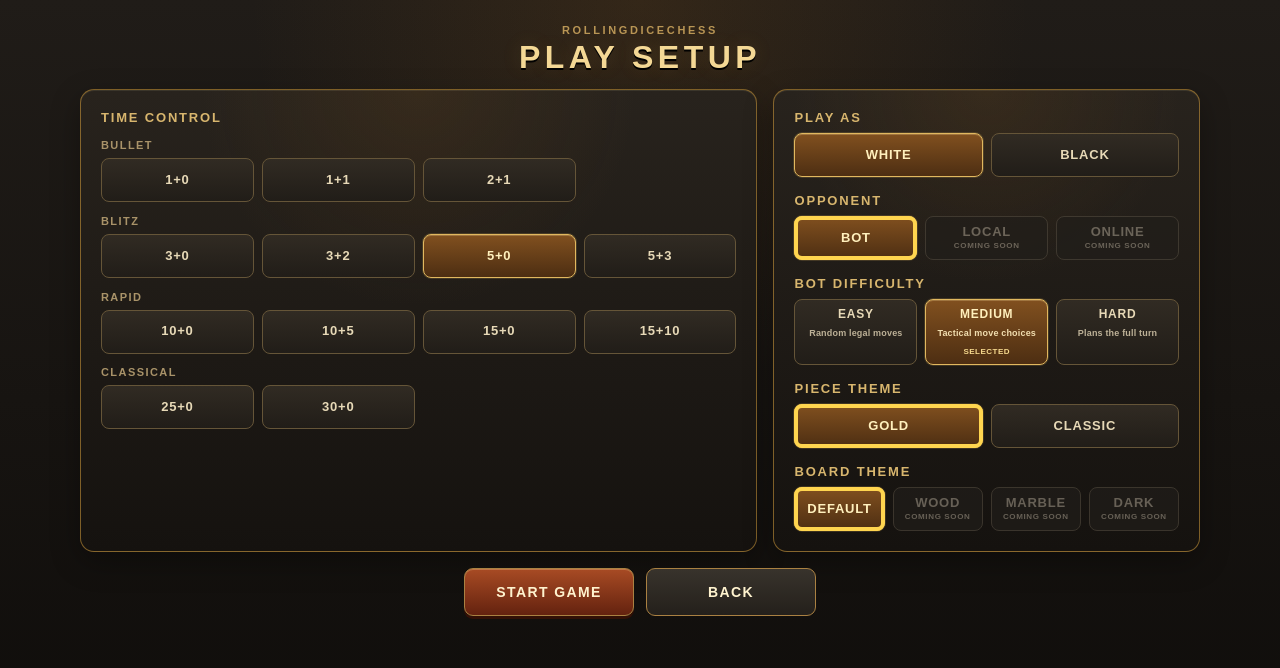
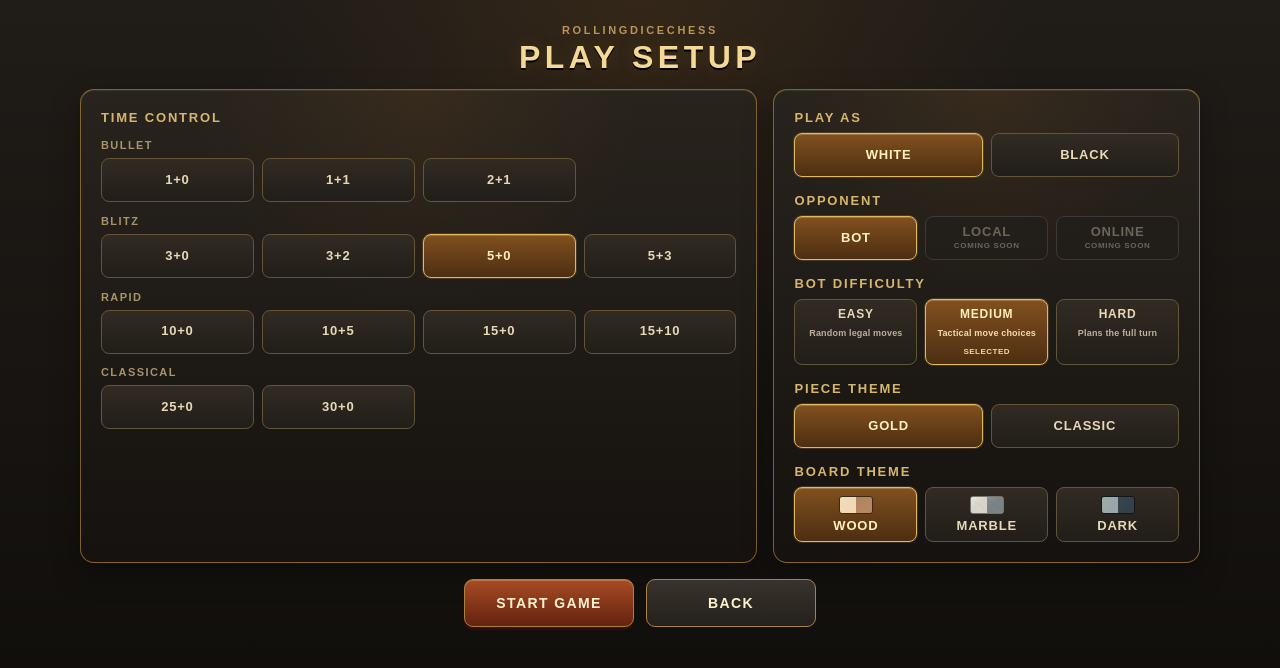
Before and after one commit to YigitSucuoglu/RollingDiceChess, a React (Vite) app: page /play in a window 1280 px wide. Shown: the top 668 px of the page. Built offline with nearby package versions, Linux system fonts and the light colour scheme.

Commit message:
v0.8.1 - Add board theme integration

```diff
--- a/src/components/Board/Board.css
+++ b/src/components/Board/Board.css
@@ -246,9 +246,13 @@
     grid-template-columns:repeat(8,1fr);
     grid-template-rows:repeat(8,1fr);
 
-    border:6px solid #3b2a1a;
+    border:6px solid var(--board-frame-border);
+    border-image:var(--board-frame) 1;
 
-    box-shadow:0 0 30px rgba(0,0,0,.5);
+    background:var(--board-background);
+    box-shadow:var(--board-shadow);
+    outline:2px solid color-mix(in srgb,var(--board-frame-border),#fff 14%);
+    outline-offset:-4px;
 }
 
 .square{
@@ -285,21 +289,21 @@
     left:4px;
 }
 
-.light .board-coordinate{
-    color:rgba(83,53,24,.78);
+.board .light .board-coordinate{
+    color:var(--board-coordinate-light);
 }
 
-.dark .board-coordinate{
-    color:rgba(255,235,195,.78);
+.board .dark .board-coordinate{
+    color:var(--board-coordinate-dark);
     text-shadow:0 1px 1px rgba(0,0,0,.28);
 }
 
 .light{
-    background:#f0d9b5;
+    background:var(--board-light-square);
 }
 
 .dark{
-    background:#b58863;
+    background:var(--board-dark-square);
 }
 
 .piece{
@@ -312,7 +316,7 @@
 
 .selected{
 
-    outline:4px solid #ffd54f;
+    outline:4px solid var(--board-selected);
 
     outline-offset:-4px;
 }
@@ -325,7 +329,7 @@
 
     border-radius:50%;
 
-    background:rgba(40,40,40,.45);
+    background:var(--board-move-dot);
 
     position:absolute;
 }
--- a/src/components/Board/Board.tsx
+++ b/src/components/Board/Board.tsx
@@ -9,6 +9,7 @@ import GameResultModal from "../GameResultModal/GameResultModal";
 import MoveHistoryPanel from "../MoveHistory/MoveHistoryPanel";
 import ChessClockPanel from "../ChessClock/ChessClockPanel";
 import type { ChessClockSnapshot } from "../../engine/ChessClock";
+import { BOARD_THEME_CATALOG } from "../../config/boardThemes";
 import { useNavigate } from "react-router-dom";
 
 const ROLLING_DURATION_MS = 1000;
@@ -75,6 +76,7 @@ function Board() {
     isTurnSkippedMessageVisible ||
     rollPhase !== "resolved";
   const moveHistory = game.moveHistory.getSnapshot();
+  const boardTheme = BOARD_THEME_CATALOG[game.setup.boardTheme];
 
   useEffect(
     () => game.subscribe(() => setRefresh((value) => value + 1)),
@@ -422,6 +424,8 @@ function Board() {
       <div
         aria-hidden={game.winner ? true : undefined}
         className="board"
+        data-board-theme={boardTheme.id}
+        style={boardTheme.style}
       >
         {squares}
       </div>
--- /dev/null
+++ b/src/config/boardThemes.ts
@@ -0,0 +1,99 @@
+import type { CSSProperties } from "react";
+import type { BoardTheme } from "../types/BoardTheme";
+
+export type BoardThemeStyle = CSSProperties & {
+  readonly "--board-background": string;
+  readonly "--board-coordinate-dark": string;
+  readonly "--board-coordinate-light": string;
+  readonly "--board-dark-square": string;
+  readonly "--board-frame": string;
+  readonly "--board-frame-border": string;
+  readonly "--board-light-square": string;
+  readonly "--board-move-dot": string;
+  readonly "--board-selected": string;
+  readonly "--board-shadow": string;
+};
+
+export interface BoardThemeDefinition {
+  readonly id: BoardTheme;
+  readonly label: string;
+  readonly style: BoardThemeStyle;
+}
+
+export const DEFAULT_BOARD_THEME: BoardTheme = "wood";
+
+export const BOARD_THEME_CATALOG: Readonly<
+  Record<BoardTheme, BoardThemeDefinition>
+> = {
+  wood: {
+    id: "wood",
+    label: "Wood",
+    style: {
+      "--board-background": "#6f4c2f",
+      "--board-coordinate-dark": "rgba(255,235,195,.82)",
+      "--board-coordinate-light": "rgba(83,53,24,.82)",
+      "--board-dark-square":
+        "linear-gradient(135deg,rgba(108,65,34,.09),transparent 58%),#b58863",
+      "--board-frame":
+        "linear-gradient(135deg,#4a321f 0%,#2f2117 52%,#4b3320 100%)",
+      "--board-frame-border": "#3b2a1a",
+      "--board-light-square":
+        "linear-gradient(135deg,rgba(255,255,255,.08),transparent 58%),#f0d9b5",
+      "--board-move-dot": "rgba(40,40,40,.48)",
+      "--board-selected": "#ffd54f",
+      "--board-shadow": "0 0 30px rgba(0,0,0,.5)",
+    },
+  },
+  marble: {
+    id: "marble",
+    label: "Marble",
+    style: {
+      "--board-background": "#a7a29a",
+      "--board-coordinate-dark": "rgba(245,242,232,.9)",
+      "--board-coordinate-light": "rgba(55,59,63,.82)",
+      "--board-dark-square":
+        "linear-gradient(145deg,rgba(255,255,255,.12),transparent 38%),linear-gradient(35deg,transparent 48%,rgba(48,53,57,.12) 50%,transparent 53%),#7b8386",
+      "--board-frame":
+        "linear-gradient(145deg,#dedbd2 0%,#9a9892 45%,#c9c6bd 100%)",
+      "--board-frame-border": "#77746e",
+      "--board-light-square":
+        "linear-gradient(145deg,rgba(255,255,255,.44),transparent 42%),linear-gradient(35deg,transparent 48%,rgba(102,105,105,.1) 50%,transparent 53%),#d8d5ca",
+      "--board-move-dot": "rgba(24,39,45,.54)",
+      "--board-selected": "#f0b429",
+      "--board-shadow": "0 0 30px rgba(0,0,0,.42)",
+    },
+  },
+  dark: {
+    id: "dark",
+    label: "Dark",
+    style: {
+      "--board-background": "#171b20",
+      "--board-coordinate-dark": "rgba(232,239,242,.88)",
+      "--board-coordinate-light": "rgba(35,42,47,.82)",
+      "--board-dark-square":
+        "linear-gradient(135deg,rgba(255,255,255,.025),transparent 60%),#35414a",
+      "--board-frame":
+        "linear-gradient(145deg,#303940 0%,#151a1e 55%,#252d33 100%)",
+      "--board-frame-border": "#11161a",
+      "--board-light-square":
+        "linear-gradient(135deg,rgba(255,255,255,.06),transparent 60%),#9aa6a8",
+      "--board-move-dot": "rgba(255,214,79,.62)",
+      "--board-selected": "#ffd54f",
+      "--board-shadow": "0 0 30px rgba(0,0,0,.62)",
+    },
+  },
+};
+
+export const SELECTABLE_BOARD_THEMES: readonly BoardThemeDefinition[] = [
+  BOARD_THEME_CATALOG.wood,
+  BOARD_THEME_CATALOG.marble,
+  BOARD_THEME_CATALOG.dark,
+];
+
+export function isBoardTheme(value: unknown): value is BoardTheme {
+  return value === "wood" || value === "marble" || value === "dark";
+}
+
+export function normalizeBoardTheme(value: unknown): BoardTheme {
+  return isBoardTheme(value) ? value : DEFAULT_BOARD_THEME;
+}
--- a/src/config/gameSetup.ts
+++ b/src/config/gameSetup.ts
@@ -8,6 +8,10 @@ import {
   DEFAULT_PIECE_THEME,
   normalizePieceTheme,
 } from "./pieceThemes";
+import {
+  DEFAULT_BOARD_THEME,
+  normalizeBoardTheme,
+} from "./boardThemes";
 
 export const TIME_CONTROL_CATEGORIES: readonly TimeControlCategory[] = [
   "bullet",
@@ -43,7 +47,7 @@ export function createDefaultGameSetup(): GameSetup {
     botColor: "black",
     opponentType: "bot",
     pieceTheme: DEFAULT_PIECE_THEME,
-    boardTheme: "default",
+    boardTheme: DEFAULT_BOARD_THEME,
     botDifficulty: "medium",
   };
 }
@@ -51,6 +55,7 @@ export function createDefaultGameSetup(): GameSetup {
 export function normalizeGameSetup(setup: GameSetupInput): GameSetup {
   return {
     ...setup,
+    boardTheme: normalizeBoardTheme(setup.boardTheme),
     botDifficulty: setup.botDifficulty ?? "medium",
     pieceTheme: normalizePieceTheme(setup.pieceTheme),
   };
--- a/src/pages/PlaySetupPage.tsx
+++ b/src/pages/PlaySetupPage.tsx
@@ -10,12 +10,16 @@ import {
   DEFAULT_PIECE_THEME,
   SELECTABLE_PIECE_THEMES,
 } from "../config/pieceThemes";
+import {
+  DEFAULT_BOARD_THEME,
+  SELECTABLE_BOARD_THEMES,
+} from "../config/boardThemes";
 import type { PieceColor } from "../types/Chess";
 import type { BotDifficulty, GameSetup } from "../types/GameSetup";
+import type { BoardTheme } from "../types/BoardTheme";
 import type { PieceTheme } from "../types/PieceTheme";
 import "../styles/PlaySetupPage.css";
 
-const COMING_SOON_BOARD_THEMES = ["Wood", "Marble", "Dark"] as const;
 const BOT_DIFFICULTY_OPTIONS: readonly {
   value: BotDifficulty;
   label: string;
@@ -42,6 +46,8 @@ function PlaySetupPage() {
     useState<BotDifficulty>("medium");
   const [pieceTheme, setPieceTheme] =
     useState<PieceTheme>(DEFAULT_PIECE_THEME);
+  const [boardTheme, setBoardTheme] =
+    useState<BoardTheme>(DEFAULT_BOARD_THEME);
 
   const startGame = () => {
     const timeControl = TIME_CONTROL_OPTIONS.find(
@@ -58,7 +64,7 @@ function PlaySetupPage() {
       botColor: playerColor === "white" ? "black" : "white",
       opponentType: "bot",
       pieceTheme,
-      boardTheme: "default",
+      boardTheme,
       botDifficulty,
     };
 
@@ -181,10 +187,25 @@ function PlaySetupPage() {
             <section aria-labelledby="board-theme-heading" className="setup-section">
               <h2 id="board-theme-heading">Board Theme</h2>
               <div className="setup-options board-theme-options">
-                <button aria-pressed="true" className="setup-choice selected" type="button">Default</button>
-                {COMING_SOON_BOARD_THEMES.map((theme) => (
-                  <button className="setup-choice" disabled key={theme} type="button">
-                    {theme}<ComingSoon />
+                {SELECTABLE_BOARD_THEMES.map((theme) => (
+                  <button
+                    aria-pressed={boardTheme === theme.id}
+                    className={`setup-choice board-theme-choice ${
+                      boardTheme === theme.id ? "selected" : ""
+                    }`}
+                    key={theme.id}
+                    onClick={() => setBoardTheme(theme.id)}
+                    type="button"
+                  >
+                    <span
+                      aria-hidden="true"
+                      className="board-theme-preview"
+                      style={theme.style}
+                    >
+                      <i />
+                      <i />
+                    </span>
+                    {theme.label}
                   </button>
                 ))}
               </div>
--- a/src/styles/PlaySetupPage.css
+++ b/src/styles/PlaySetupPage.css
@@ -114,7 +114,7 @@
 }
 
 .board-theme-options{
-    grid-template-columns:repeat(4,minmax(0,1fr));
+    grid-template-columns:repeat(3,minmax(0,1fr));
 }
 
 .difficulty-options{
@@ -177,6 +177,31 @@
     background:linear-gradient(180deg,#81501f,#4d2e12);
     box-shadow:inset 0 1px 0 rgba(255,230,163,.25),0 0 0 1px rgba(225,184,95,.18);
     color:#fff0bd;
+}
+
+.board-theme-choice{
+    gap:5px;
+}
+
+.board-theme-preview{
+    width:34px;
+    height:18px;
+
+    display:grid;
+    grid-template-columns:1fr 1fr;
+
+    overflow:hidden;
+    border:1px solid var(--board-frame-border);
+    border-radius:3px;
+    background:var(--board-frame);
+}
+
+.board-theme-preview i:first-child{
+    background:var(--board-light-square);
+}
+
+.board-theme-preview i:last-child{
+    background:var(--board-dark-square);
 }
 
 .difficulty-card{
--- /dev/null
+++ b/src/types/BoardTheme.ts
@@ -0,0 +1 @@
+export type BoardTheme = "wood" | "marble" | "dark";
--- a/src/types/GameSetup.ts
+++ b/src/types/GameSetup.ts
@@ -1,4 +1,5 @@
 import type { PieceColor } from "./Chess";
+import type { BoardTheme } from "./BoardTheme";
 import type { PieceTheme } from "./PieceTheme";
 
 export type BotDifficulty = "easy" | "medium" | "hard";
@@ -23,14 +24,15 @@ export interface GameSetup {
   readonly botColor: PieceColor;
   readonly opponentType: "bot";
   readonly pieceTheme: PieceTheme;
-  readonly boardTheme: "default";
+  readonly boardTheme: BoardTheme;
   readonly botDifficulty: BotDifficulty;
 }
 
 export type GameSetupInput = Omit<
   GameSetup,
-  "botDifficulty" | "pieceTheme"
+  "boardTheme" | "botDifficulty" | "pieceTheme"
 > & {
+  readonly boardTheme?: unknown;
   readonly botDifficulty?: BotDifficulty;
   readonly pieceTheme?: unknown;
 };
```
Also changed, not shown: 1 other file (tests, documents, lock files or other folders).
